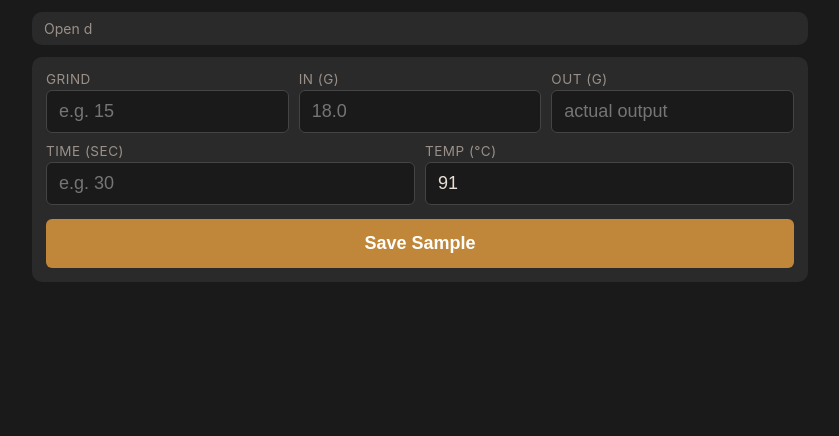
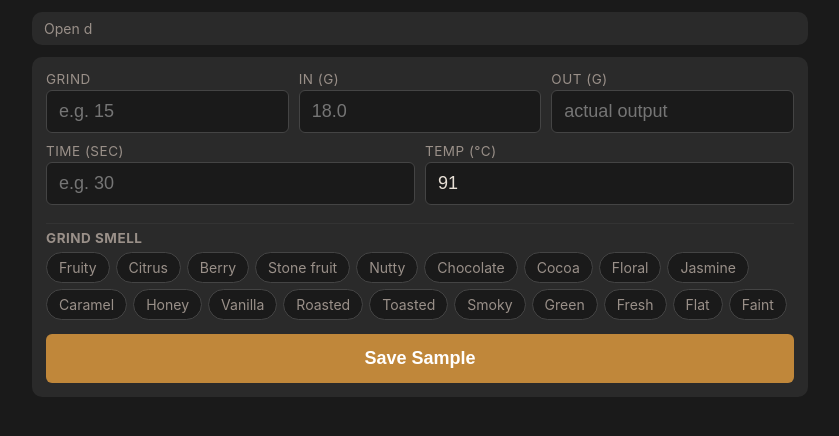
Before and after one commit to Inesteem/OptimizeYourCoffee, a Flask app: template coffee-app/templates/step2_sample.html in a window 1280 px wide. Shown: the part 59-495 px from the top of the page, without its empty margins (220-1059 px from the left). Run offline with Flask 3, Linux system fonts and the light colour scheme; the template is opened without the code that fills it, so the values that code supplies are empty.

Commit message:
Add grind smell chips to sample page, representative default checked
Grind smell:
- Descriptor chip selector on sample input page (above Save button)
- Captures aroma impression right after grinding, before brewing
- Stored as comma-separated text on the samples table
- Same 19 descriptors as evaluation grind smell section

Representative:
- Now checked by default on new evaluations
- Users can uncheck for experimental/dialing-in shots

Co-Authored-By: Claude Opus 4.6 (1M context) <noreply@anthropic.com>

```diff
--- a/coffee-app/app.py
+++ b/coffee-app/app.py
@@ -47,7 +47,7 @@ COFFEE_COLUMNS = {"roaster", "origin_country", "origin_city", "origin_producer",
                   "bean_color", "bean_size", "opened_date",
                   "archived", "created_at", "updated_at"}
 SAMPLE_COLUMNS = {"coffee_id", "grind_size", "grams_in", "grams_out", "brew_time_sec",
-                  "brew_temp_c", "days_since_roast", "days_since_opened", "notes", "created_at"}
+                  "brew_temp_c", "days_since_roast", "days_since_opened", "grind_smell", "notes", "created_at"}
 EVALUATION_COLUMNS = {"sample_id", "aroma", "acidity", "sweetness", "body", "balance",
                       "overall", "grind_aroma", "aroma_descriptors", "brew_smell_descriptors", "taste_descriptors",
                       "preheat_portafilter", "preheat_cup",
@@ -210,6 +210,7 @@ def init_db():
                 brew_temp_c REAL DEFAULT 91,
                 days_since_roast INTEGER,
                 days_since_opened INTEGER,
+                grind_smell TEXT,
                 notes TEXT,
                 created_at TIMESTAMP DEFAULT CURRENT_TIMESTAMP
             )
@@ -222,6 +223,8 @@ def init_db():
             conn.execute("ALTER TABLE samples ADD COLUMN days_since_roast INTEGER")
         if "days_since_opened" not in sample_cols:
             conn.execute("ALTER TABLE samples ADD COLUMN days_since_opened INTEGER")
+        if "grind_smell" not in sample_cols:
+            conn.execute("ALTER TABLE samples ADD COLUMN grind_smell TEXT")
         conn.execute("""
             CREATE TABLE IF NOT EXISTS evaluations (
                 id INTEGER PRIMARY KEY AUTOINCREMENT,
@@ -799,6 +802,7 @@ def add_sample(coffee_id):
     brew_time_sec = minutes * 60 + seconds
 
     brew_temp = data.get("brew_temp_c", "").strip()
+    grind_smell = ",".join(data.getlist("grind_smell")) or None
 
     with get_db() as conn:
         # Compute days since roast and since opened
@@ -819,8 +823,8 @@ def add_sample(coffee_id):
                     pass
 
         cur = conn.execute(
-            """INSERT INTO samples (coffee_id, grind_size, grams_in, grams_out, brew_time_sec, brew_temp_c, days_since_roast, days_since_opened, notes)
-               VALUES (?, ?, ?, ?, ?, ?, ?, ?, ?)""",
+            """INSERT INTO samples (coffee_id, grind_size, grams_in, grams_out, brew_time_sec, brew_temp_c, days_since_roast, days_since_opened, grind_smell, notes)
+               VALUES (?, ?, ?, ?, ?, ?, ?, ?, ?, ?)""",
             (
                 coffee_id,
                 safe_float(data["grind_size"], 0),
@@ -830,6 +834,7 @@ def add_sample(coffee_id):
                 safe_float(brew_temp, 91),
                 days_since_roast,
                 days_since_opened,
+                grind_smell,
                 data.get("notes", ""),
             ),
         )
--- a/coffee-app/templates/step2_sample.html
+++ b/coffee-app/templates/step2_sample.html
@@ -77,6 +77,17 @@
                            step="0.5" min="70" max="100" value="91"
                            placeholder="91">
                 </div>
+            </div>
+
+            <!-- Grind smell (capture before brewing) -->
+            <h3 class="form-section-title">Grind Smell</h3>
+            <div class="descriptor-chips">
+                {% for d in grind_smell_descriptors %}
+                <label class="descriptor-chip">
+                    <input type="checkbox" name="grind_smell" value="{{ d }}">
+                    <span>{{ d }}</span>
+                </label>
+                {% endfor %}
             </div>
 
             <button type="submit" class="btn-add">Save Sample</button>
--- a/coffee-app/templates/step3_evaluate.html
+++ b/coffee-app/templates/step3_evaluate.html
@@ -157,7 +157,7 @@
                 </label>
                 <label class="representative-toggle compact">
                     <input type="checkbox" name="representative" value="1"
-                           {% if evaluation and evaluation.representative %}checked{% endif %}>
+                           {% if not evaluation or evaluation.representative %}checked{% endif %}>
                     <span class="repr-check"></span>
                     <span>Representative</span>
                 </label>
```
